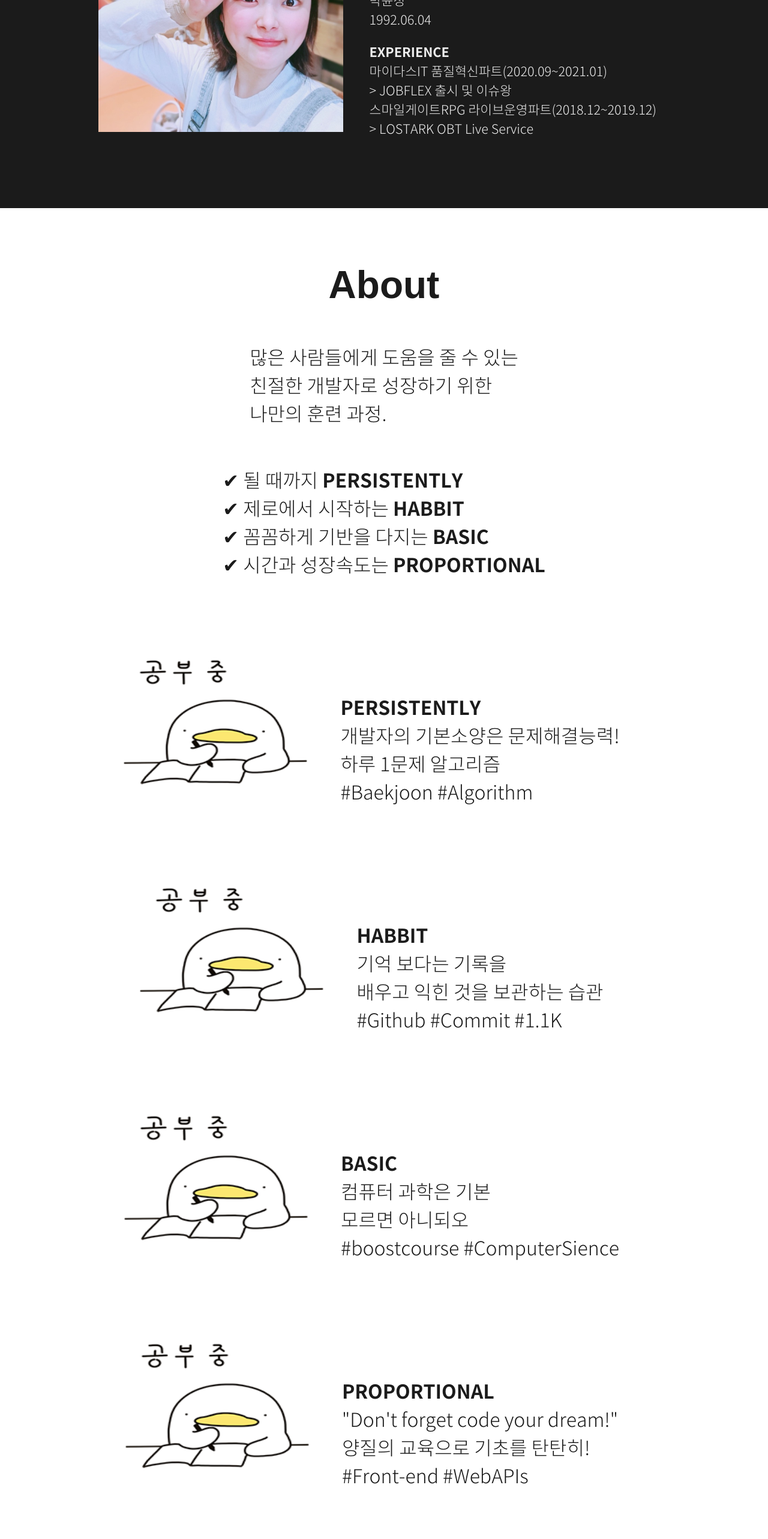
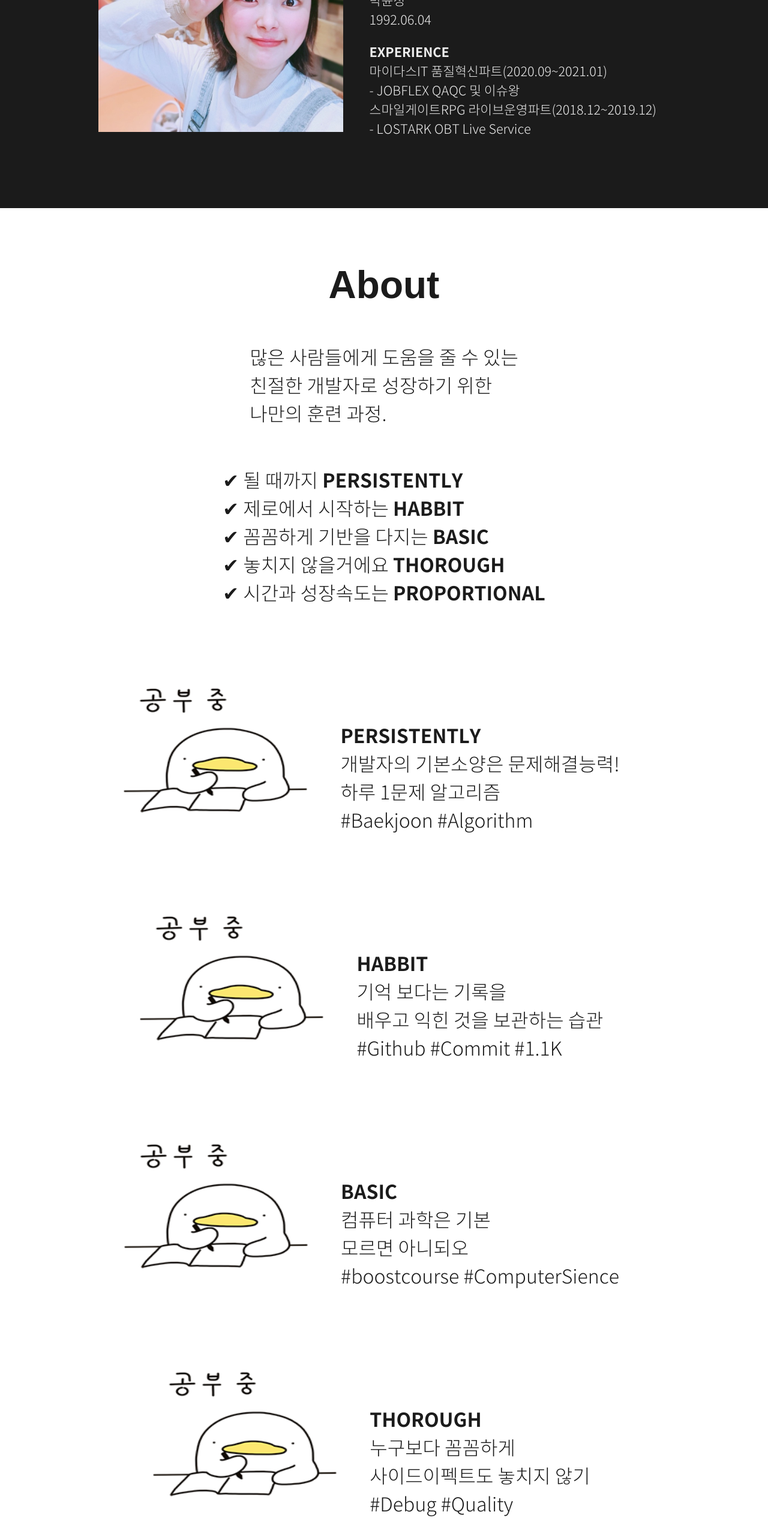
Before and after one commit to elinapark0818/Portfolio_web, a React (Create React App) app: page / in a window 1280 px wide. Shown: the part 964-3530 px from the top of the page at 60% size. Built offline with nearby package versions, Linux system fonts and the light colour scheme.

Commit message:
Add thorough

```diff
--- a/src/components/page/about/about.jsx
+++ b/src/components/page/about/about.jsx
@@ -33,6 +33,7 @@ export default function About() {
               ✔ 될 때까지 <b>PERSISTENTLY</b> <br/>
               ✔ 제로에서 시작하는 <b>HABBIT</b> <br/>
               ✔ 꼼꼼하게 기반을 다지는 <b>BASIC</b><br/>
+              ✔ 놓치지 않을거에요 <b>THOROUGH</b><br/>
               ✔ 시간과 성장속도는 <b>PROPORTIONAL</b>
               </p>
               <br/>
@@ -69,6 +70,18 @@ export default function About() {
               </div>
             </div>
 
+
+            <div className={styles.dreamcoding}
+              data-aos="fade-up">
+              <img src="./img/about_img/study.png" alt="임시" />
+              <div className={styles.description}>
+                <p><b>THOROUGH</b><br/>
+                  누구보다 꼼꼼하게<br/>
+                  사이드이펙트도 놓치지 않기<br/>
+                  #Debug #Quality </p>
+              </div>
+            </div>
+
             <div className={styles.dreamcoding}
               data-aos="fade-up">
               <img src="./img/about_img/study.png" alt="임시" />
--- a/src/components/page/profile/profile.jsx
+++ b/src/components/page/profile/profile.jsx
@@ -39,9 +39,9 @@ const Profile = () => {
               1992.06.04</p>
               <p className={styles.subTitle}>EXPERIENCE</p>
               <p>마이다스IT 품질혁신파트(2020.09~2021.01)<br/>
-              > JOBFLEX 출시 및 이슈왕<br/>
+              - JOBFLEX QAQC 및 이슈왕<br/>
               스마일게이트RPG 라이브운영파트(2018.12~2019.12)<br/>
-              > LOSTARK OBT Live Service</p>
+              - LOSTARK OBT Live Service</p>
               </div>
             </div>
           </main>
```
